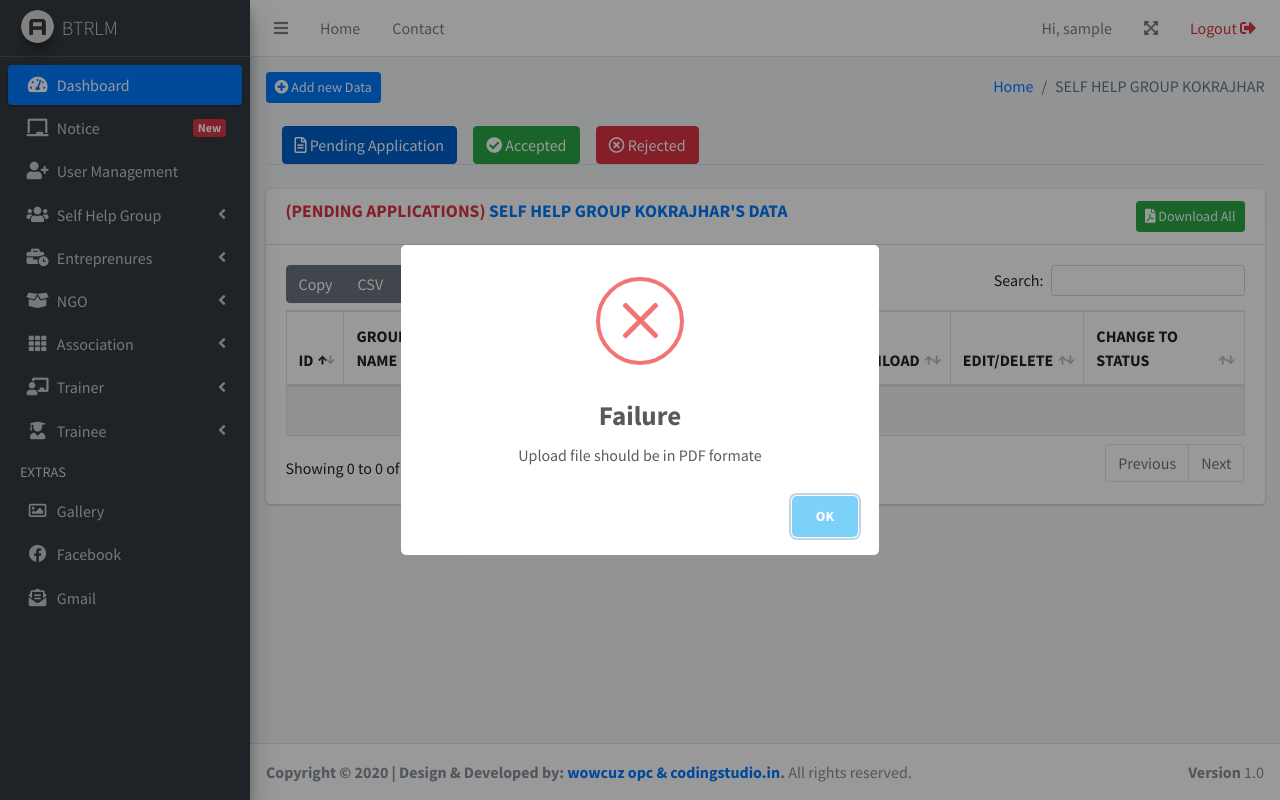
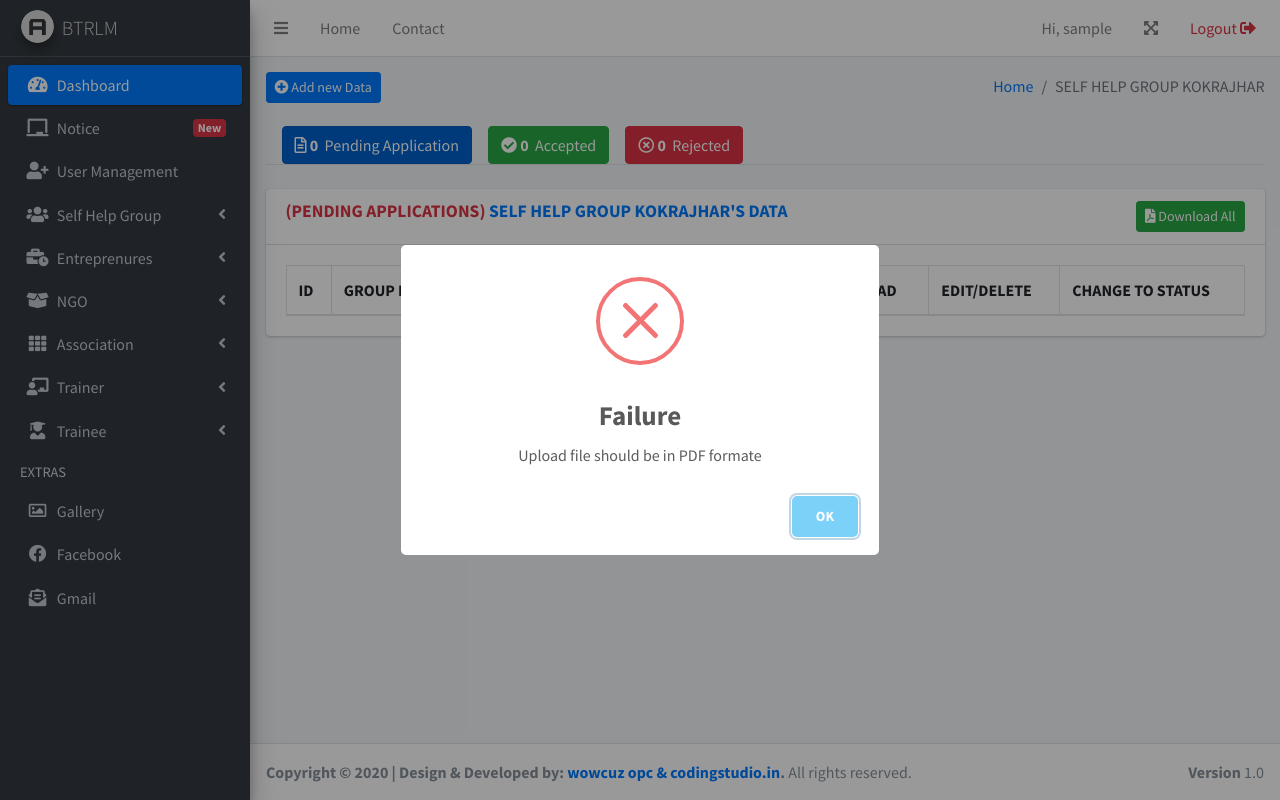
Before and after one commit to Dipankar-2018/BWEM, a PHP site: page /admin/data.php?cat=shg&dist=kokrajhar in a window 1280 px wide. Run offline with PHP 8.4, Linux system fonts and the light colour scheme; the visitor is signed in with stand-in values (Sample User, id 1); data that the repository does not hold is empty; some libraries are stand-ins or nearby versions.

Commit message:
processing btn fixed and countrows

```diff
--- a/admin/data.php
+++ b/admin/data.php
@@ -99,9 +99,9 @@
 
 
       <ul class="nav nav-tabs">
-    <li class="active"><a data-toggle="tab" href="#newapplication" class="btn btn-primary ml-3" id="pending"><i class="far fa-file-alt"></i> Pending Application</a></li>
-    <li><a data-toggle="tab" href="#accepted"  class="btn btn-success ml-3" id="acpt"><i class="fas fa-check-circle"></i> Accepted</a></li>
-    <li><a data-toggle="tab" href="#rejected"  class="btn btn-danger ml-3" id="rej"><i class="far fa-times-circle"></i> Rejected</a></li>
+    <li class="active"><a data-toggle="tab" href="#newapplication" class="btn btn-primary ml-3" id="pending"><i class="far fa-file-alt"></i>&nbsp;<strong id="pendingRows">0</strong>&nbsp; Pending Application</a></li>
+    <li><a data-toggle="tab" href="#accepted"  class="btn btn-success ml-3" id="acpt"><i class="fas fa-check-circle"></i>&nbsp;<strong id="acceptedRows">0</strong>&nbsp; Accepted</a></li>
+    <li><a data-toggle="tab" href="#rejected"  class="btn btn-danger ml-3" id="rej"><i class="far fa-times-circle"></i>&nbsp;<strong id="rejectedRows">0</strong>&nbsp; Rejected</a></li>
 
   </ul>
 
@@ -117,7 +117,7 @@
               </div>
               <!-- /.card-header -->
               <div class="card-body">
-                <table id="example1" class="table table-bordered table-striped">
+                <table id="table1" class="table table-bordered table-striped">
                   <thead>
                   <tr>
                     <th>ID</th>
@@ -184,7 +184,7 @@
               </div>
               <!-- /.card-header -->
               <div class="card-body">
-                <table id="example1" class="table table-bordered table-striped">
+                <table id="table2" class="table table-bordered table-striped">
                   <thead>
                   <tr>
                     <th>ID</th>
@@ -249,7 +249,7 @@
               </div>
               <!-- /.card-header -->
               <div class="card-body">
-                <table id="example1" class="table table-bordered table-striped">
+                <table id="table3" class="table table-bordered table-striped">
                   <thead>
                   <tr>
                     <th>ID</th>
```
Also changed, not shown: assets/js/app.js (+10 -5 lines), admin/js/jquery.js.
